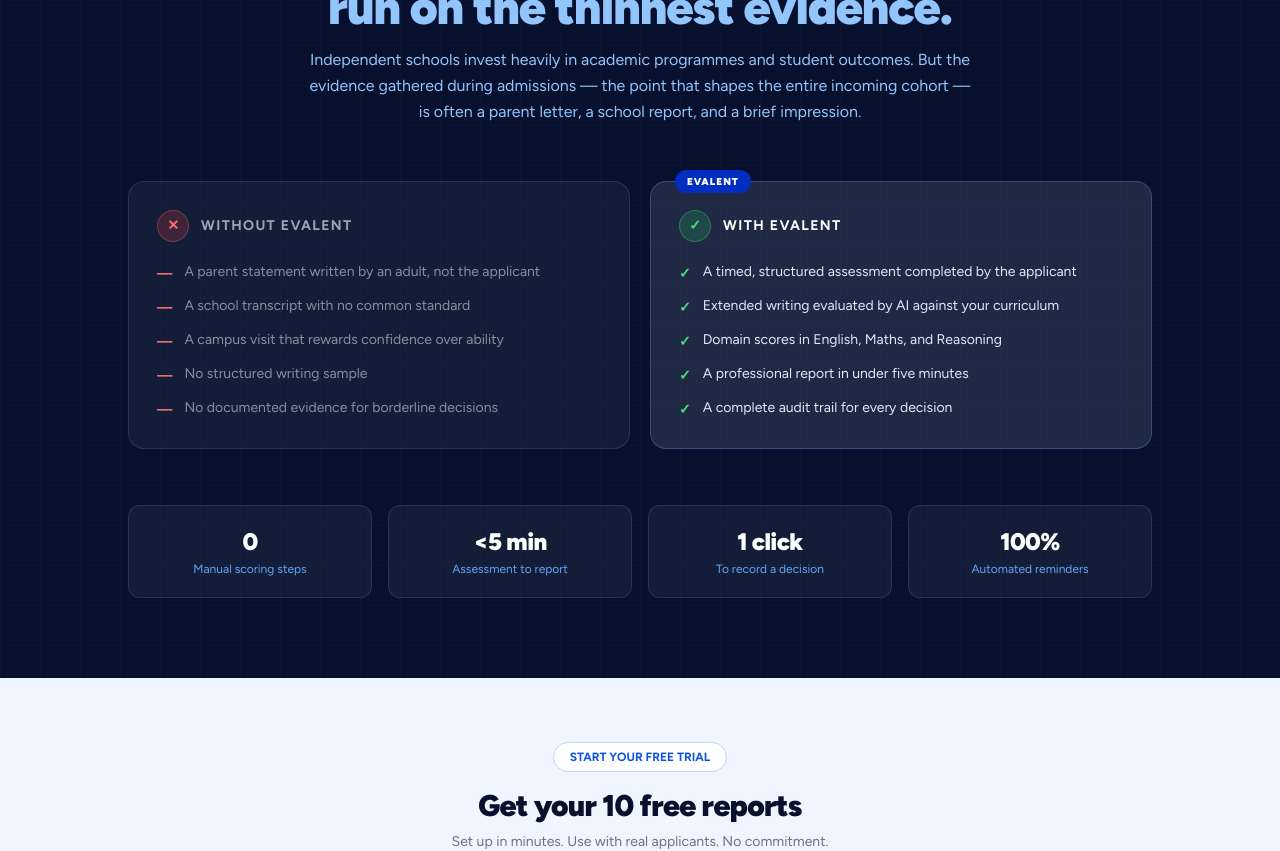
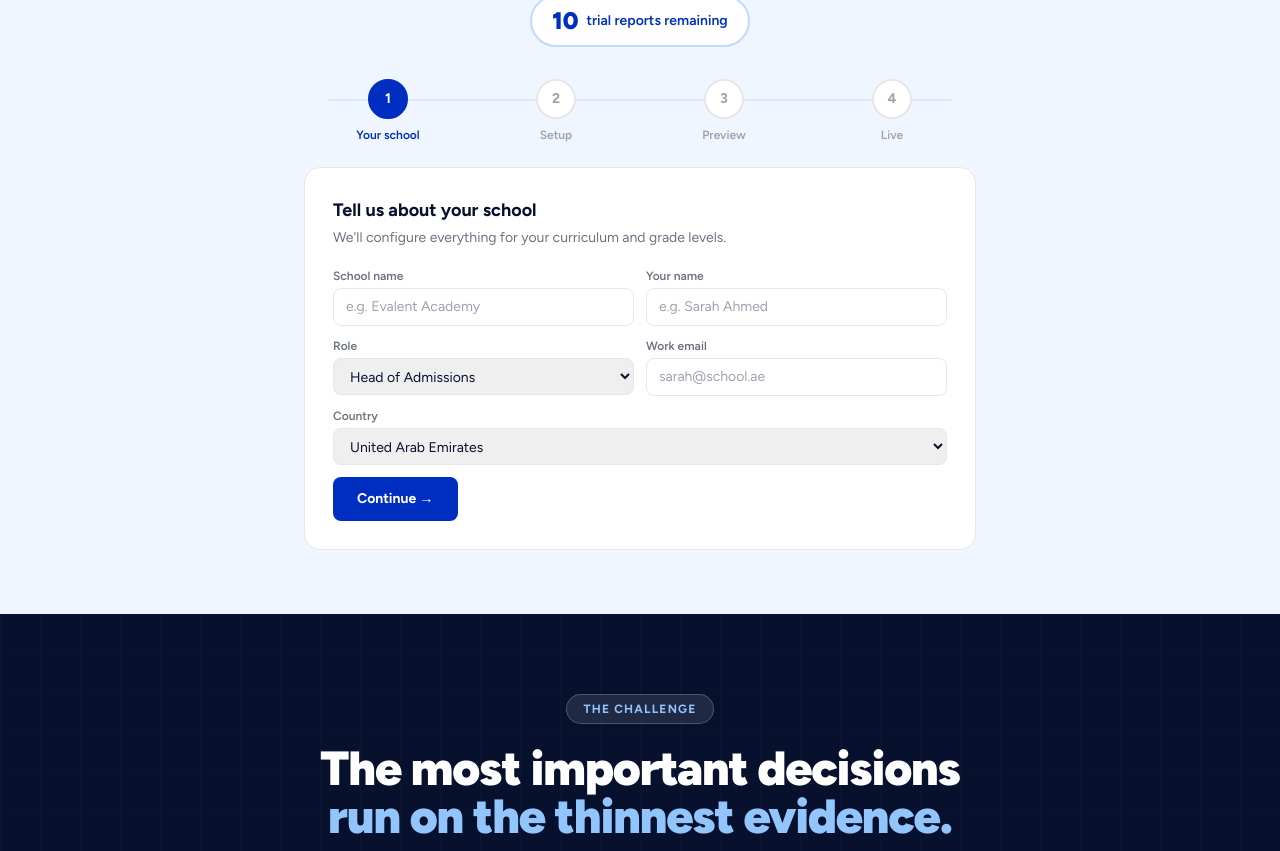
Before and after one commit to wigsbury-ui/evalent-marketing, a Next.js app: page / in a window 1280 px wide. Shown: the part 1560-2411 px from the top of the page. Built offline with nearby package versions, Linux system fonts and the light colour scheme.

Commit message:
feat: move trial section above problem section

```diff
--- a/src/app/page.tsx
+++ b/src/app/page.tsx
@@ -85,6 +85,9 @@ export default function Home() {
           <p className="text-center text-xs text-gray-400 mt-3">Watch this 2-minute overview to see Evalent in action</p>
         </div>
       </section>
+      {/* TRIAL */}
+      <TrialSection />
+
       {/* PROBLEM SECTION */}
       <section className="py-20 px-6 bg-navy relative overflow-hidden">
         {/* Subtle grid pattern */}
@@ -173,8 +176,6 @@ export default function Home() {
       </section>
 
 
-      {/* TRIAL */}
-      <TrialSection />
 
       {/* FLOW */}
       <section id="flow" className="py-16 px-6 bg-white scroll-mt-4">
```
